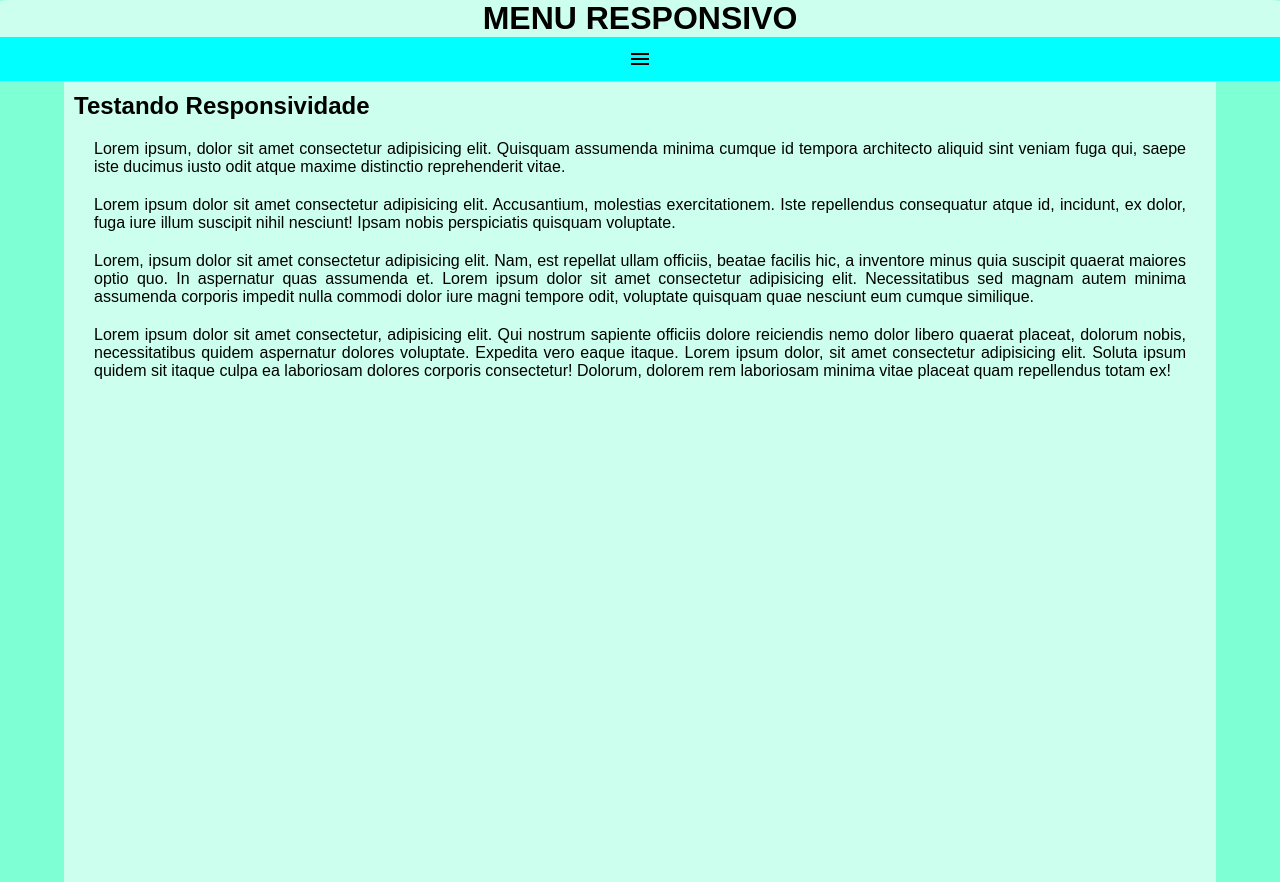
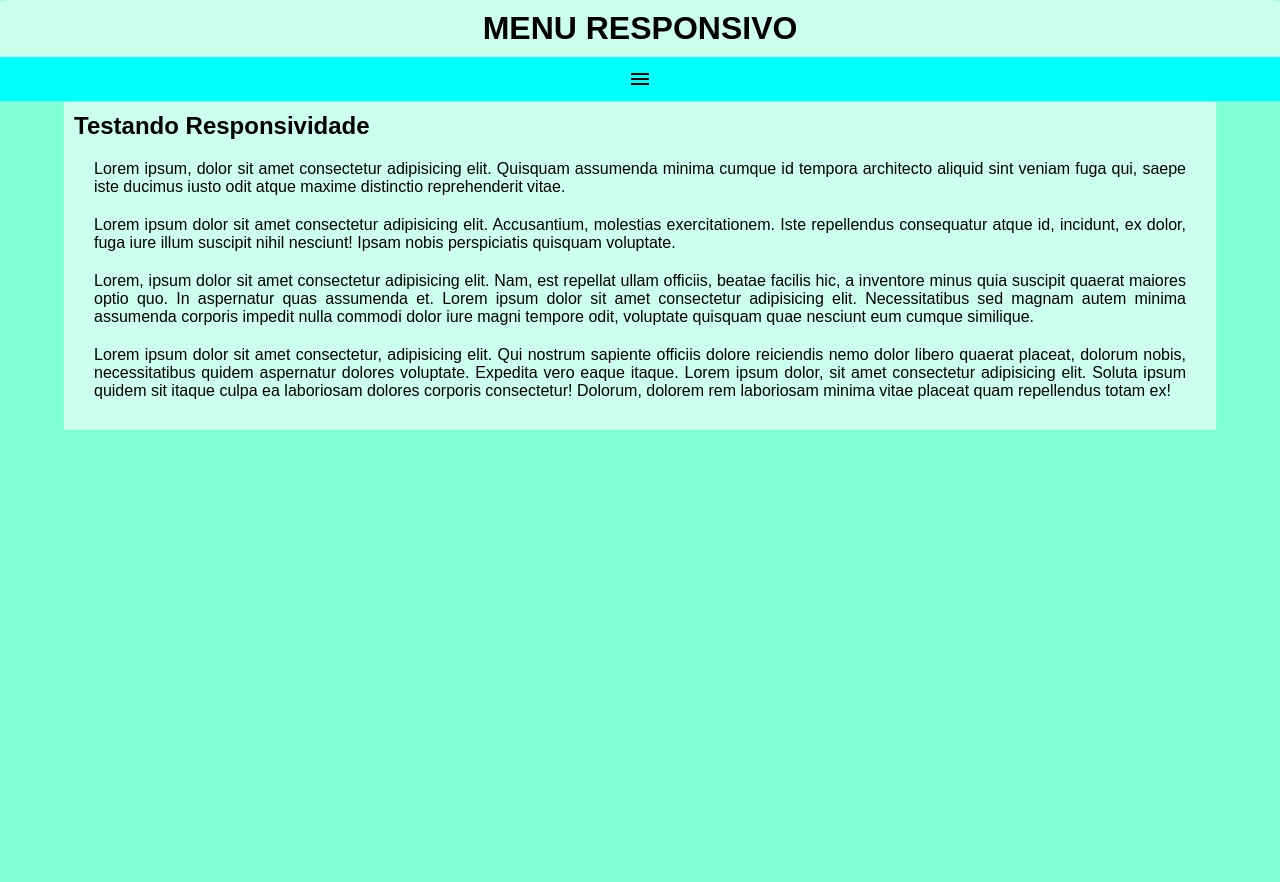
Before and after one commit to Vini-sys/htmlecss, a plain HTML site: page EXERCICIO/026/mq4/index.html in a window 1280 px wide. After the commit the page ends 800 px from the top, so only its background shows below. Drawn offline with Linux system fonts and the light colour scheme.

Commit message:
h1 and height main

```diff
--- a/EXERCICIO/026/mq4/estilos/style.css
+++ b/EXERCICIO/026/mq4/estilos/style.css
@@ -29,6 +29,7 @@ header{
 
 header > h1{
     text-align: center;
+    padding: 10px;
 
 }
 
@@ -87,7 +88,7 @@ li > a:hover{
 main{
     background-color: rgba(255, 255, 255, 0.603);
     width: 90vw;
-    height: 100vh;
+
     display: block;
     margin: auto;
     padding: 10px;
```
